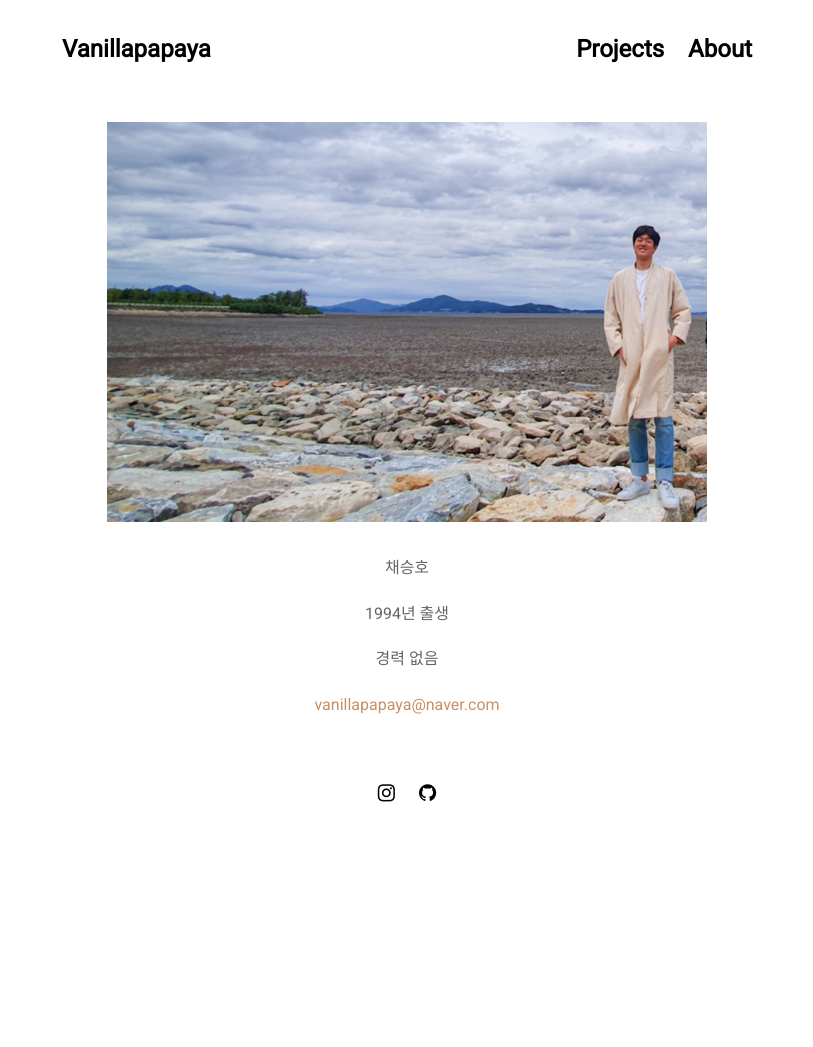
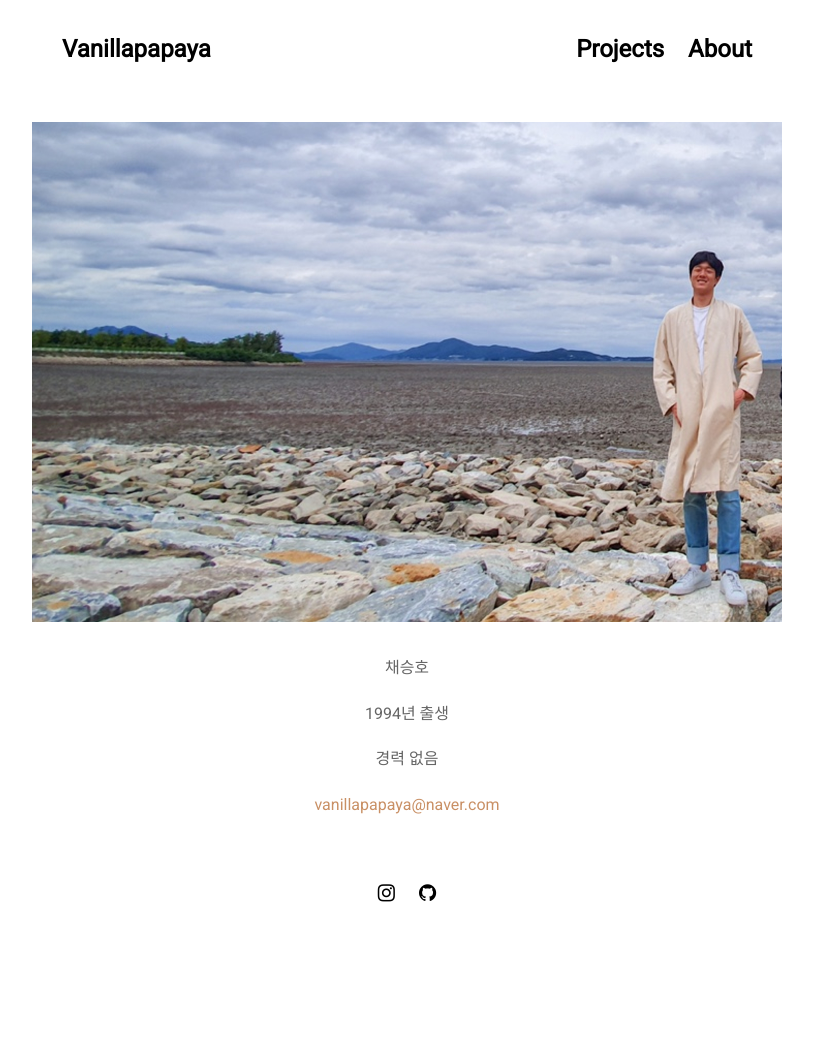
Before and after one commit to vanillapapaya/vanillapapaya.github.io, a Jekyll site: the page built from pages/about.html, in a window 1280 px wide. Shown: the whole page, without its empty margins (233-1046 px from the left). Built offline with Jekyll 4.4.1, drawn with Linux system fonts in a browser that asks for light colours; nearby versions of some CDN libraries; before the commit the page ends 947 px from its top, so only the background shows below that.

Commit message:
add project

```diff
--- a/_data/settings.yml
+++ b/_data/settings.yml
@@ -64,6 +64,7 @@
 - {name: '라면 시장 분석 및 시각화', folder: 'proj-ramen', file: 'projects/ramen.html'}
 - {name: '코로나바이라스 대시보드', folder: 'proj-covid', file: 'projects/covid.html'}
 
+
 #-------------------------------
 # Contact Section
 
--- a/assets/css/3-sections/_post.sass
+++ b/assets/css/3-sections/_post.sass
@@ -1,5 +1,5 @@
 .work-container
-  max-width: 600px
+  max-width: 1200px
   margin: 0px auto 30px
   position: relative
   display: block
```
Also changed, not shown: 1 other file.
